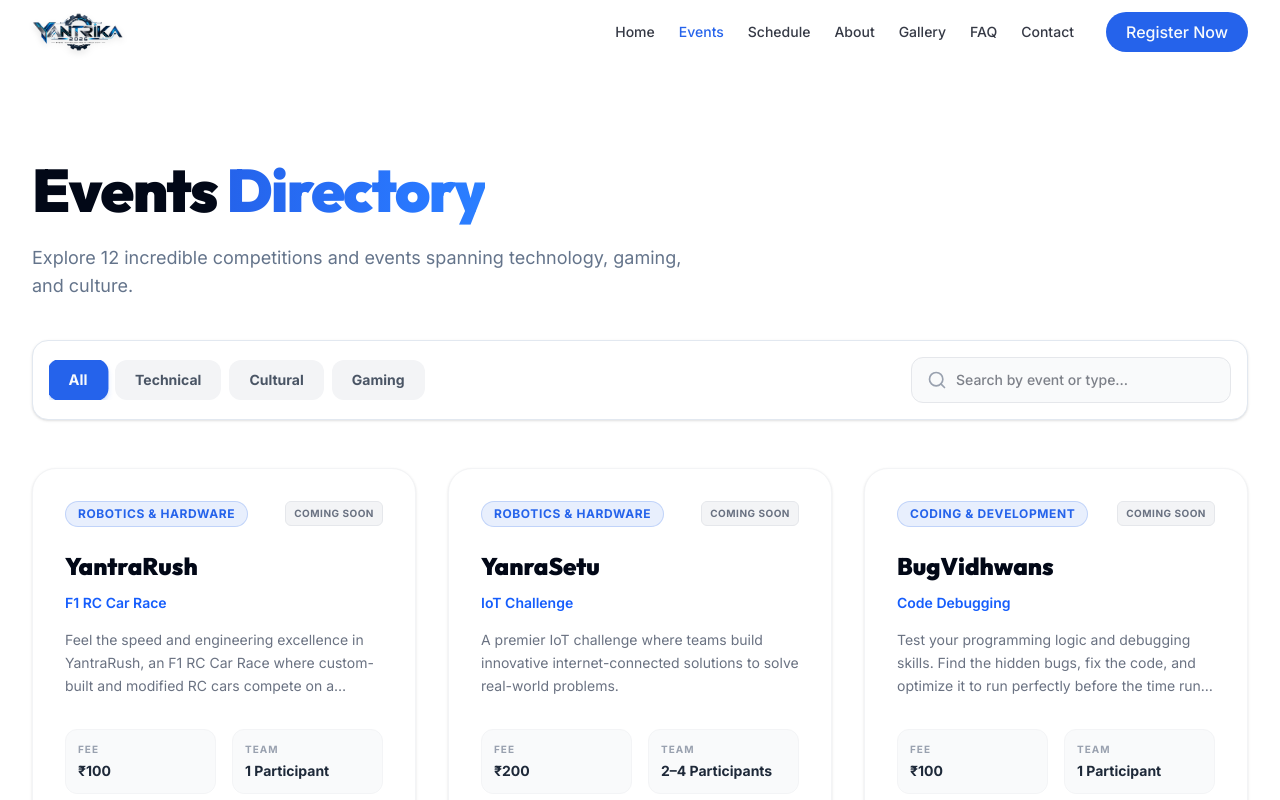
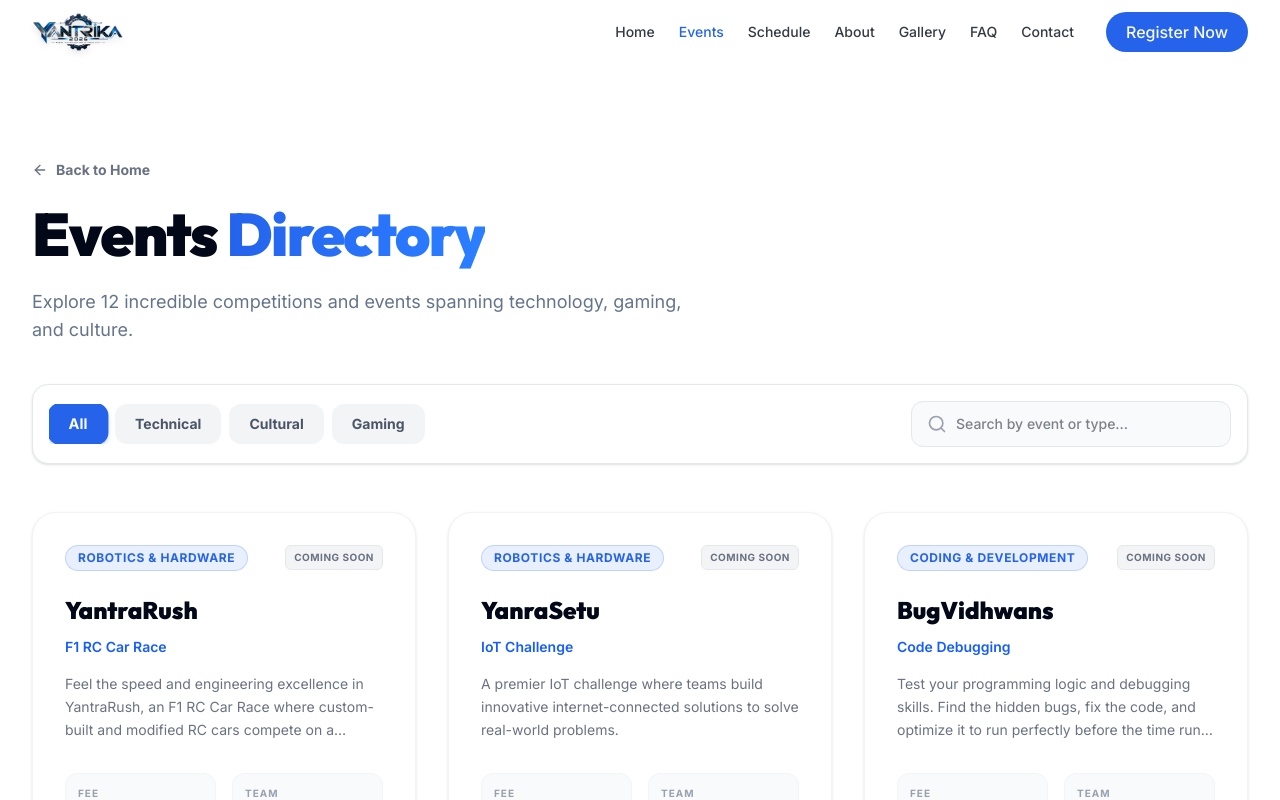
Before and after one commit to devprakash93/yantrika-2026, a React (Vite) app: page /events in a window 1280 px wide. Shown: the top 800 px of the page. Built offline with nearby package versions, Linux system fonts and the light colour scheme.

Commit message:
feat: add back to home link on events directory

```diff
--- a/src/pages/Events.tsx
+++ b/src/pages/Events.tsx
@@ -1,7 +1,7 @@
 import { useState } from 'react';
 import { Link } from 'react-router-dom';
 import { events } from '../data';
-import { Search, Filter } from 'lucide-react';
+import { Search, Filter, ArrowLeft } from 'lucide-react';
 import { motion } from 'framer-motion';
 
 const CATEGORY_MAP: Record<string, string[]> = {
@@ -31,6 +31,9 @@ export default function Events() {
     <div className="py-24 max-w-7xl mx-auto px-4 sm:px-6 lg:px-8">
       <div className="mb-12 relative z-10">
         <motion.div initial={{ opacity: 0, y: 20 }} animate={{ opacity: 1, y: 0 }} transition={{ duration: 0.5 }}>
+          <Link to="/" className="inline-flex items-center text-sm font-bold text-gray-500 hover:text-primary mb-6 transition-colors">
+            <ArrowLeft className="h-4 w-4 mr-2" /> Back to Home
+          </Link>
           <h1 className="text-4xl md:text-6xl font-display font-black mb-6 tracking-tight">
             Events <span className="text-transparent bg-clip-text bg-gradient-to-r from-primary to-blue-500">Directory</span>
           </h1>
```
